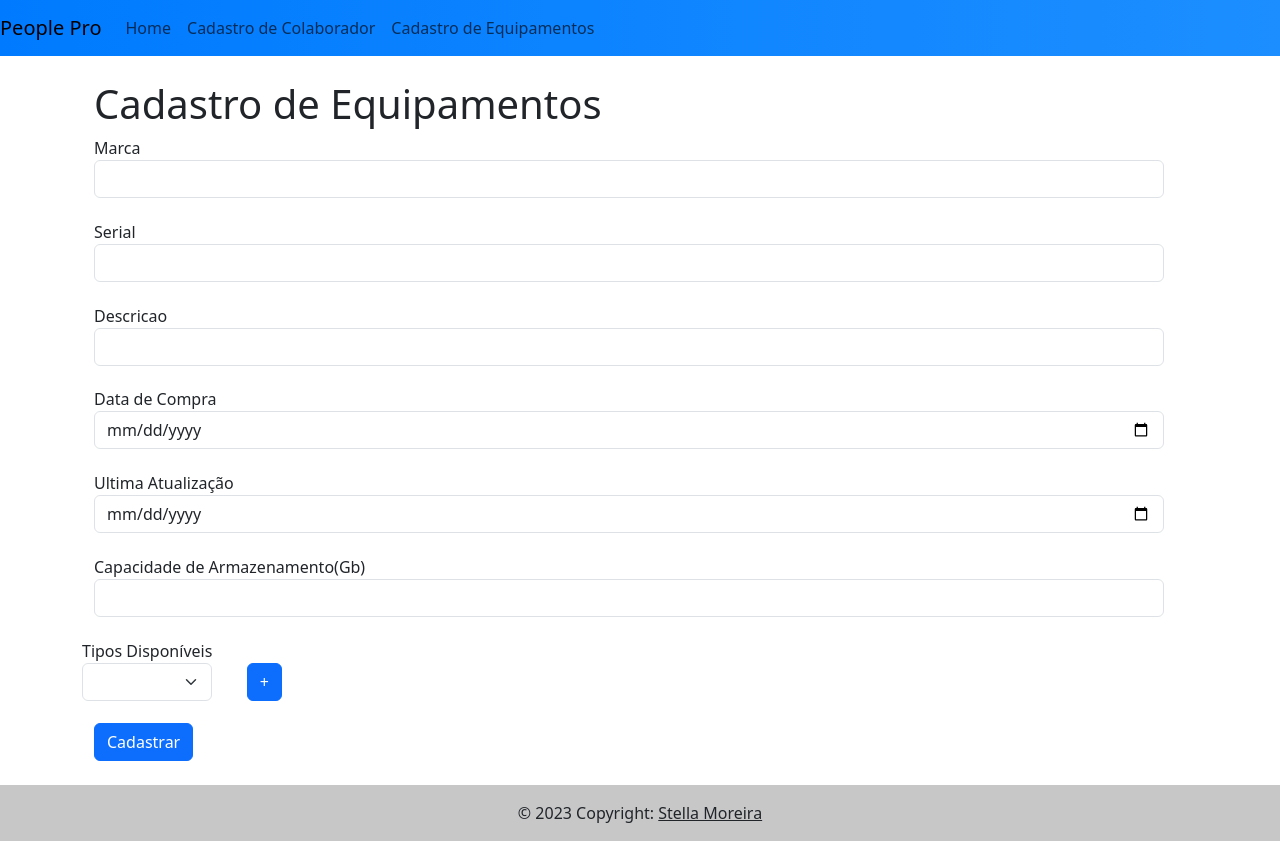
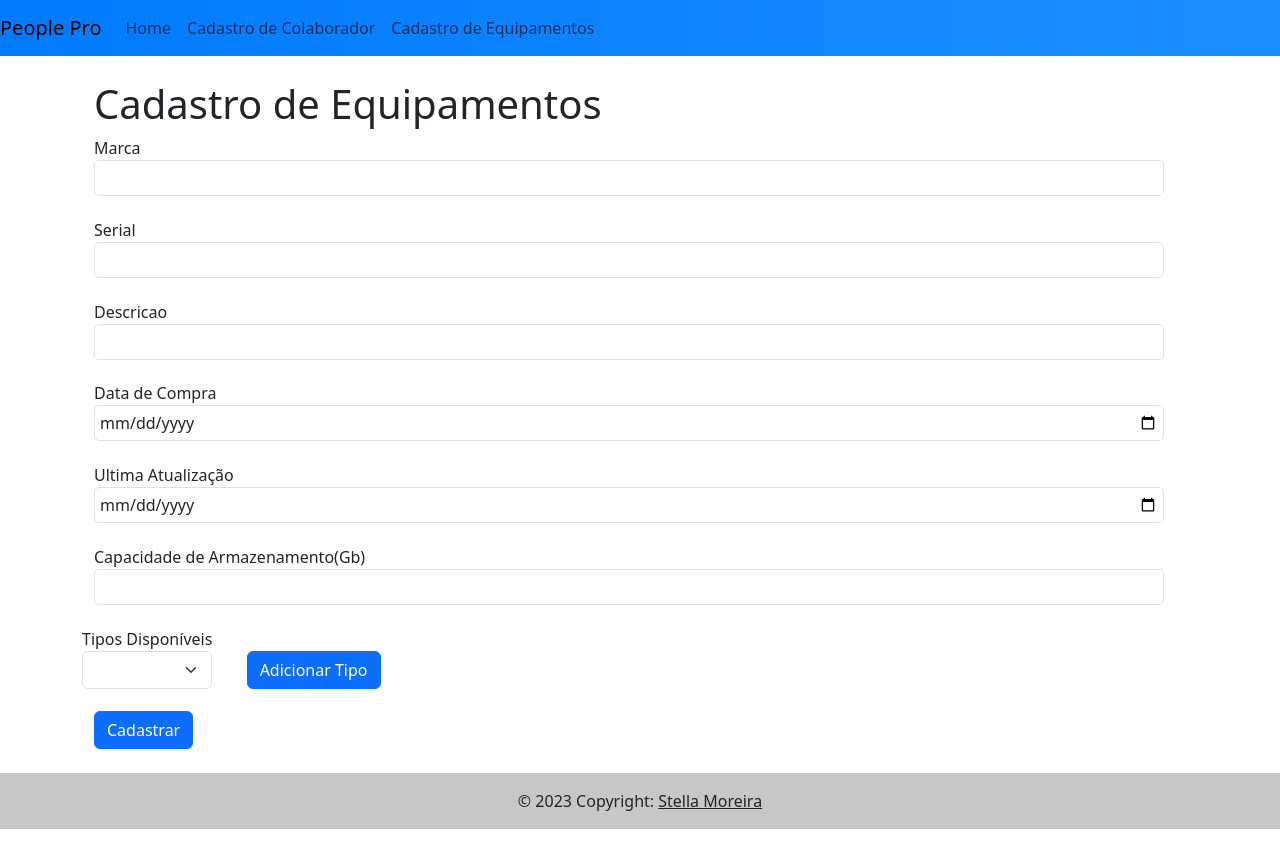
Before and after one commit to gloinho/PeoplePro, a Vue app in the folder people-pro/: page /cadastro-equipamento in a window 1280 px wide. Built offline with nearby package versions, Linux system fonts and the light colour scheme.

Commit message:
adicionar novo tipo de equipamento, validacoes

```diff
--- a/people-pro/src/components/InputGeneric.vue
+++ b/people-pro/src/components/InputGeneric.vue
@@ -12,6 +12,12 @@
         <div v-if="!isValid" class="invalid-feedback">
             O campo {{ label }} é inválido.
         </div>
+
+        <div  v-for="(error, index) of vuelidate" :key="index">
+            <div  :class="['submitError']">{{ error.$message }}</div>
+        </div>
+
+
     </div>
 </template>
 
@@ -28,6 +34,7 @@ export default {
         required: Boolean,
         isInvalid: Boolean,
         cols: String,
+        vuelidate: Object,
     },
     data() {
         return {
@@ -41,7 +48,6 @@ export default {
     },
     methods: {
         handleInput(evt) {
-            console.log(evt.target.value)
             this.$emit('update:modelValue', evt.target.value);
         },
     },
--- a/people-pro/src/components/SelectGeneric.vue
+++ b/people-pro/src/components/SelectGeneric.vue
@@ -34,7 +34,6 @@ export default {
     },
     methods: {
         handleInput(evt) {
-            console.log(this.modelValue);
             this.$emit('update:modelValue', evt.target.value);
         },
     },
--- /dev/null
+++ b/people-pro/src/models/equipamento.js
@@ -0,0 +1,15 @@
+const equipamento = {
+    tipoEquipamento: '',
+    marca: '',
+    serial: '',
+    descricao: '',
+    dataDeCompra: '',
+    ultimaAtualizacao: '',
+    caracteristicas: {
+        ram: '',
+        armazenamento: { tipo: '', capacidade: 0 },
+        os: '',
+        gpu: '',
+    },
+};
+export default equipamento;
--- a/people-pro/src/pages/equipamentos/CadastrarTipoDeEquipamento.vue
+++ b/people-pro/src/pages/equipamentos/CadastrarTipoDeEquipamento.vue
@@ -2,41 +2,22 @@
     <div class="container">
         <form>
             <div class="row border border-primary">
-                <h4>Adicionar tipo de equipamento</h4>
-                <RadioInput
-                    v-model="tipo"
-                    cols="form-group col-auto"
+                <InputGeneric
+                    v-model="novoTipo"
+                    cols="form-group col-10"
                     label="Tipo de Equipamento"
                     type="text"
                     input-class="form-control"
                     input-id="tipo"
-                    :vuelidate="v$.tipo.$errors"
+                    :vuelidate="v$.novoTipo.$errors"
                 />
 
-                <div class="form-group col-auto">
+                <div class="form-group col-1">
                     <button
                         class="btn btn-primary mt-4"
                         @click.prevent="adicionarTipo"
                     >
                         Adicionar
-                    </button>
-                </div>
-
-                <h4>Caracteristicas</h4>
-                <!-- As caracteristicas podem ser opcionais -->
-                <div class="form-group col-auto">
-                    <button class="btn btn-primary mt-4" @click.prevent>
-                        Adicionar Sistema Operacional
-                    </button>
-                </div>
-                <div class="form-group col-auto">
-                    <button class="btn btn-primary mt-4" @click.prevent>
-                        Adicionar GPU
-                    </button>
-                </div>
-                <div class="form-group col-auto">
-                    <button class="btn btn-primary mt-4" @click.prevent>
-                        Adicionar Armazenamento
                     </button>
                 </div>
             </div>
@@ -47,47 +28,51 @@
 <script>
 import { useVuelidate } from '@vuelidate/core';
 import { helpers, required } from '@vuelidate/validators';
-import RadioInput from '../../components/RadioInput.vue';
+import InputGeneric from '../../components/InputGeneric.vue';
+
 const checkType = (param) => (value) =>
     !param.some((item) => item.value === value.toLowerCase());
+
 export default {
     name: 'CadastrarTipoDeEquipamento',
     components: {
-        RadioInput,
+        InputGeneric,
     },
     props: {
         tipos: Array,
     },
+
     setup() {
         return { v$: useVuelidate() };
     },
+
     data() {
         return {
-            tipo: '',
-            osDisponivel: [],
-            armazenamento: [],
-            gpu: '',
+            novoTipo: '',
         };
     },
+
     beforeUnmount() {
         const element = document.getElementById('tipo');
         element.value = '';
     },
+
     methods: {
         adicionarTipo() {
             this.v$.$validate().then((isValid) => {
                 if (isValid) {
                     this.$emit('adicionarTipo', {
-                        label: this.tipo,
-                        value: this.tipo.toLocaleLowerCase(),
+                        label: this.novoTipo,
+                        value: this.novoTipo.toLowerCase(),
                     });
                 }
             });
         },
     },
+
     validations() {
         return {
-            tipo: {
+            novoTipo: {
                 isValid: helpers.withMessage(
                     'Tipo já existente.',
                     checkType(this.tipos)
--- a/people-pro/src/pages/equipamentos/CadastroEquipamentos.vue
+++ b/people-pro/src/pages/equipamentos/CadastroEquipamentos.vue
@@ -6,7 +6,7 @@
                 v-model="equipamento.marca"
                 label="Marca"
                 type="text"
-                input-class="form-control"
+                input-class="form-control people-pro-form-input"
                 input-id="marca-equipamento"
                 :vuelidate="v$.equipamento.marca.$errors"
             />
@@ -15,7 +15,7 @@
                 v-model="equipamento.serial"
                 label="Serial"
                 type="text"
-                input-class="form-control"
+                input-class="form-control people-pro-form-input"
                 input-id="serial-equipamento"
                 :vuelidate="v$.equipamento.serial.$errors"
             />
@@ -24,7 +24,7 @@
                 v-model="equipamento.descricao"
                 label="Descricao"
                 type="text"
-                input-class="form-control"
+                input-class="form-control people-pro-form-input"
                 input-id="descricao-equipamento"
             />
 
@@ -32,7 +32,7 @@
                 v-model="equipamento.dataDeCompra"
                 label="Data de Compra"
                 type="date"
-                input-class="form-control"
+                input-class="form-control people-pro-form-input"
                 input-id="data-compra-equipamento"
             />
 
@@ -40,7 +40,7 @@
                 v-model="equipamento.ultimaAtualizacao"
                 label="Ultima Atualização"
                 type="date"
-                input-class="form-control"
+                input-class="form-control people-pro-form-input"
                 input-id="ultima-atualizacao-equipamento"
             />
 
@@ -48,7 +48,7 @@
                 v-model="equipamento.caracteristicas.armazenamento.capacidade"
                 label="Capacidade de Armazenamento(Gb)"
                 type="number"
-                input-class="form-control"
+                input-class="form-control people-pro-form-input"
                 input-id="ultima-atualizacao-equipamento"
                 :vuelidate="
                     v$.equipamento.caracteristicas.armazenamento.capacidade
@@ -65,6 +65,7 @@
                     label="Tipos Disponíveis"
                     input-class="form-select"
                     :vuelidate="v$.equipamento.tipoEquipamento.$errors"
+                    @change="clearValues"
                 />
 
                 <div class="form-group col-auto">
@@ -72,7 +73,7 @@
                         class="btn btn-primary mt-4"
                         @click.prevent="showCadastrarTipo = !showCadastrarTipo"
                     >
-                        +
+                        Adicionar Tipo
                     </button>
                 </div>
 
@@ -84,10 +85,7 @@
             </div>
             <!-- Caracteristicas dos Equipamentos: condicionais dependendo do tipo de equipamento escolhido. -->
             <div
-                v-if="
-                    equipamento.tipoEquipamento === 'desktop' ||
-                        equipamento.tipoEquipamento === 'notebook'
-                "
+                v-if="equipamento.tipoEquipamento && ['desktop', 'notebook'].includes(equipamento.tipoEquipamento)"
             >
                 <RadioInput
                     v-model="equipamento.caracteristicas.armazenamento.tipo"
@@ -117,7 +115,7 @@
                 />
             </div>
 
-            <div v-else-if="equipamento.tipoEquipamento === 'celular'">
+            <div v-else-if="equipamento.tipoEquipamento && equipamento.tipoEquipamento === 'mobile'">
                 <RadioInput
                     v-model="equipamento.caracteristicas.os"
                     :options="details.os.mobile"
@@ -145,6 +143,7 @@ import CadastrarTipoDeEquipamento from './CadastrarTipoDeEquipamento.vue';
 import InputGeneric from '../../components/InputGeneric.vue';
 import RadioInput from '../../components/RadioInput.vue';
 import SelectGeneric from '../../components/SelectGeneric.vue';
+import equipamento from '../../models/equipamento';
 
 export default {
     components: {
@@ -153,28 +152,14 @@ export default {
         RadioInput,
         SelectGeneric,
     },
-    setup() {
-        return { v$: useVuelidate() };
-    },
+    setup: () => ({ v$: useVuelidate() }),
+
     data() {
         return {
-            equipamento: {
-                tipoEquipamento: '',
-                marca: '',
-                serial: '',
-                descricao: '',
-                dataDeCompra: '',
-                ultimaAtualizacao: '',
-                caracteristicas: {
-                    ram: '',
-                    armazenamento: { tipo: '', capacidade: 0 },
-                    os: '',
-                    gpu: '',
-                },
-            },
+            equipamento,
             details: {
                 tipos: [
-                    { label: 'Celular', value: 'celular' },
+                    { label: 'Mobile', value: 'mobile' },
                     { label: 'Desktop', value: 'desktop' },
                     { label: 'Notebook', value: 'notebook' },
                 ],
@@ -195,22 +180,27 @@ export default {
 
     methods: {
         cadastrarEquipamento() {
-            console.log(this.equipamento);
             this.v$.$validate().then((isValid) => {
-                if (!isValid) {
-                    console.log(this.v$.$errors);
-                } else {
+                if (isValid) {
                     console.log('Equipamento Cadastrado:', this.equipamento);
                     this.equipamentosDisponiveis.push(this.equipamento);
                     console.log(this.equipamentosDisponiveis);
+                    console.log(this.v$.$errors);
                 }
             });
         },
-
+        clearValues(){
+            this.v$.equipamento.caracteristicas.armazenamento.tipo.$reset()
+            this.v$.equipamento.caracteristicas.os.$reset()
+            this.equipamento.caracteristicas.armazenamento.tipo = ''
+            this.equipamento.caracteristicas.os = ''
+            this.equipamento.caracteristicas.gpu = ''
+        },
         adicionarTipo(tipo) {
             this.showCadastrarTipo = !this.showCadastrarTipo;
             this.details.tipos.push(tipo);
-            console.log(this.details.tipos);
+            this.equipamento.tipoEquipamento = tipo.value
+            this.clearValues()
         },
     },
 
@@ -241,8 +231,7 @@ export default {
                             requiredIf: helpers.withMessage(
                                 'Selecione um tipo de armazenamento',
                                 requiredIf(
-                                    this.equipamento.tipoEquipamento !=
-                                        'Celular'
+                                    ['desktop', 'notebook'].includes(this.equipamento.tipoEquipamento)
                                 )
                             ),
                         },
@@ -254,9 +243,9 @@ export default {
                         },
                     },
                     os: {
-                        required: helpers.withMessage(
+                        requiredIf: helpers.withMessage(
                             'Selecione um sistema operacional.',
-                            required
+                            requiredIf(['desktop', 'notebook','mobile'].includes(this.equipamento.tipoEquipamento))
                         ),
                     },
                 },
```
